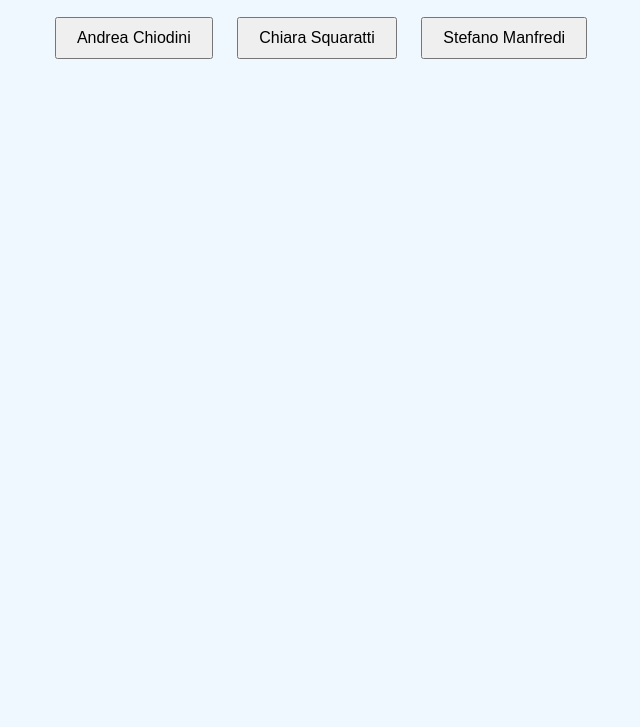
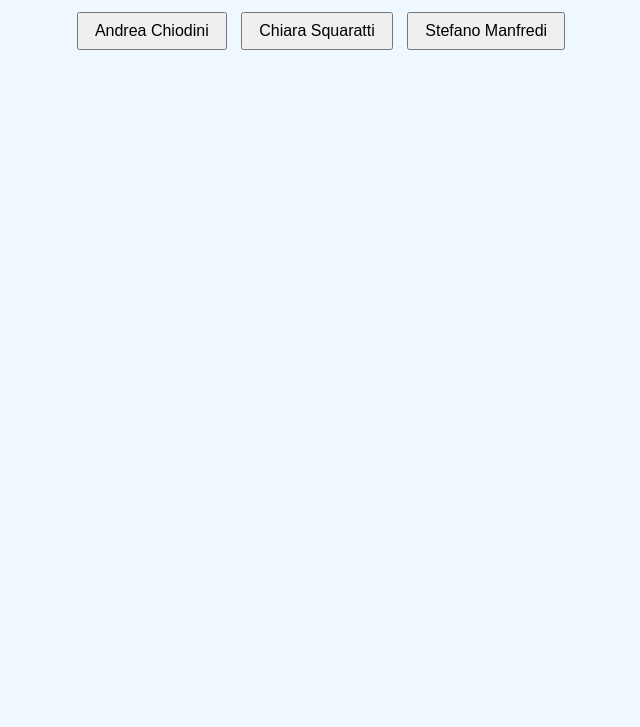
Before and after one commit to andreachiodini/fogli-ore, a plain HTML site: page index.html in a window 1280 px wide. Shown: the part 73-800 px from the top of the page, without its empty margins (319-959 px from the left). Drawn offline with nearby package versions, Linux system fonts and the light colour scheme.

Commit message:
Update style.css

```diff
--- a/style.css
+++ b/style.css
@@ -10,8 +10,8 @@ h1, h2 {
 }
 
 button {
-  margin: 10px;
-  padding: 10px 20px;
+  margin: 5px;
+  padding: 8px 16px;
   font-size: 16px;
   cursor: pointer;
 }
@@ -32,5 +32,5 @@ ul {
 }
 
 li {
-  margin: 5px 0;
+  margin: 10px 0;
 }
```
